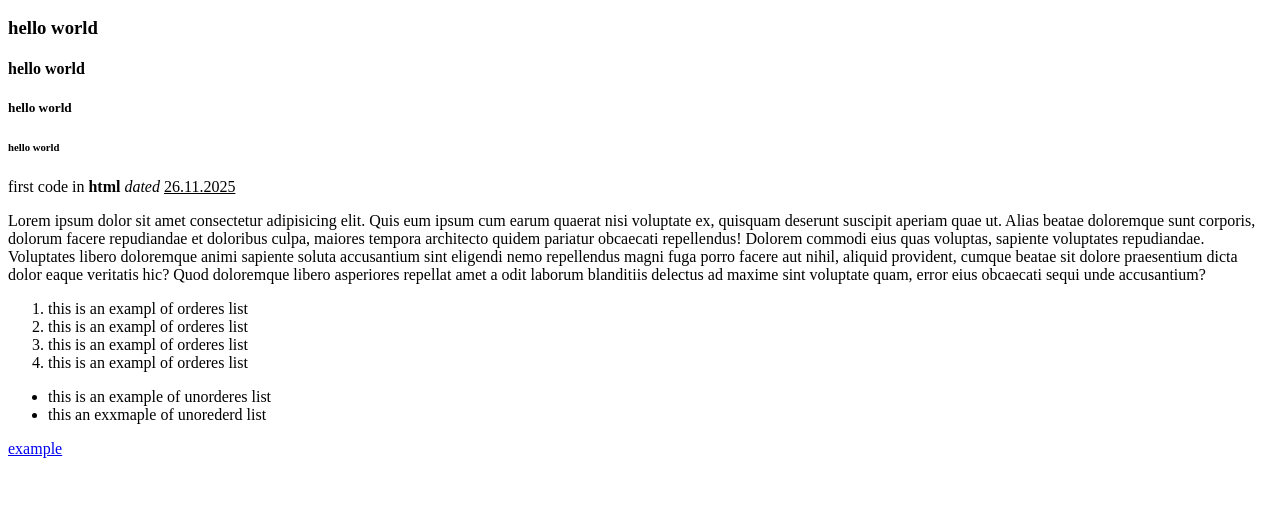
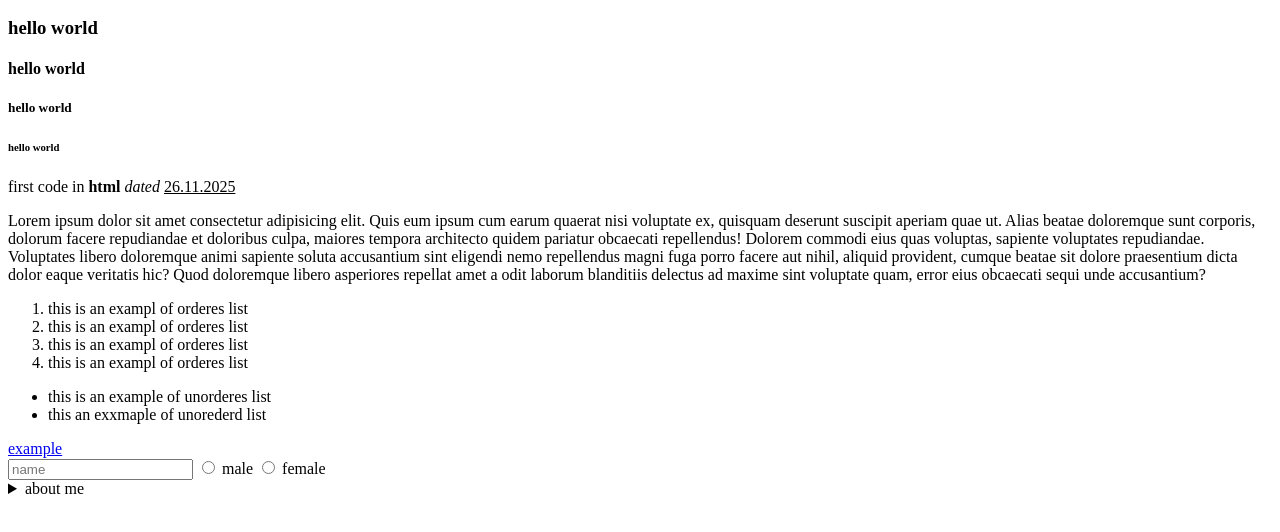
Before and after one commit to hard1x0-0/cohort2.00000, a plain HTML site: page index.html in a window 1280 px wide. Shown: the part 110-642 px from the top of the page. Drawn offline with Linux system fonts and the light colour scheme.

Commit message:
new tags (detailer)

```diff
--- a/index.html
+++ b/index.html
@@ -24,6 +24,20 @@
     <li>this an exxmaple of unorederd list</li></ul>
     <a href="used for links to redirect">example</a>
     <!-- used to open new link in new tabs used target=_balnk -->
+     <form >
+        <input type="text" placeholder="name">
+        <input name="gen"type ="radio"> male
+        <input name="gen"type="radio"> female
+
+        <details>
+            <summary> about me </summary>
+
+                <li>1.</li>
+                <li>2.</li>
+                <li>3.</li>
+
+        </details>
+     </form>
 
 
 </body>
```
